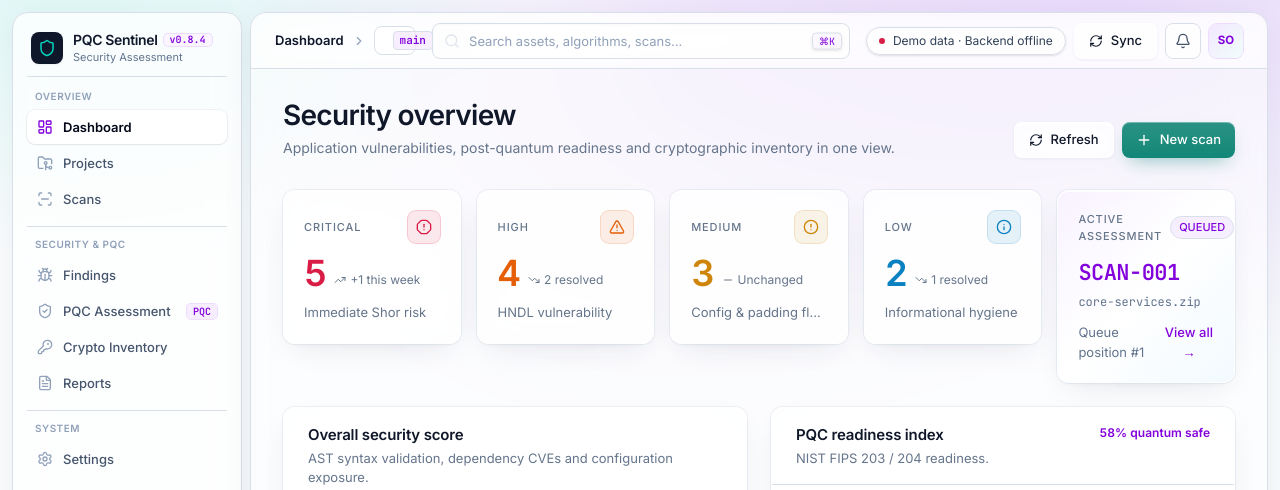
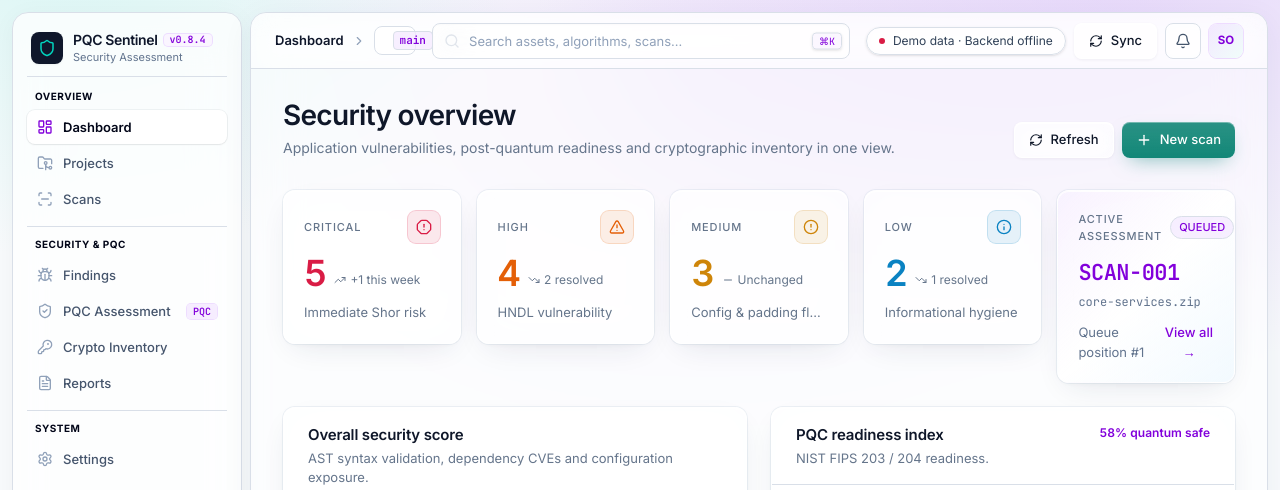
Before and after one commit to Viswanath322/PQC-Platform, a React (Vite) app in the folder desktop/: page / in a window 1280 px wide. Shown: the top 490 px of the page. Built offline with nearby package versions, Linux system fonts and the light colour scheme; no server answers.

Commit message:
style(navbar): make section headings dark black

```diff
--- a/desktop/src/components/layout/Sidebar.tsx
+++ b/desktop/src/components/layout/Sidebar.tsx
@@ -84,7 +84,7 @@ export function Sidebar() {
               )}
             >
               {group.title && (
-                <div className="hidden lg:flex items-center justify-between px-2 pb-1 text-[10px] font-semibold uppercase tracking-wider text-slate-400">
+                <div className="hidden lg:flex items-center justify-between px-2 pb-1 text-[10px] font-bold uppercase tracking-wider text-slate-950">
                   <span>{group.title}</span>
                 </div>
               )}
```
